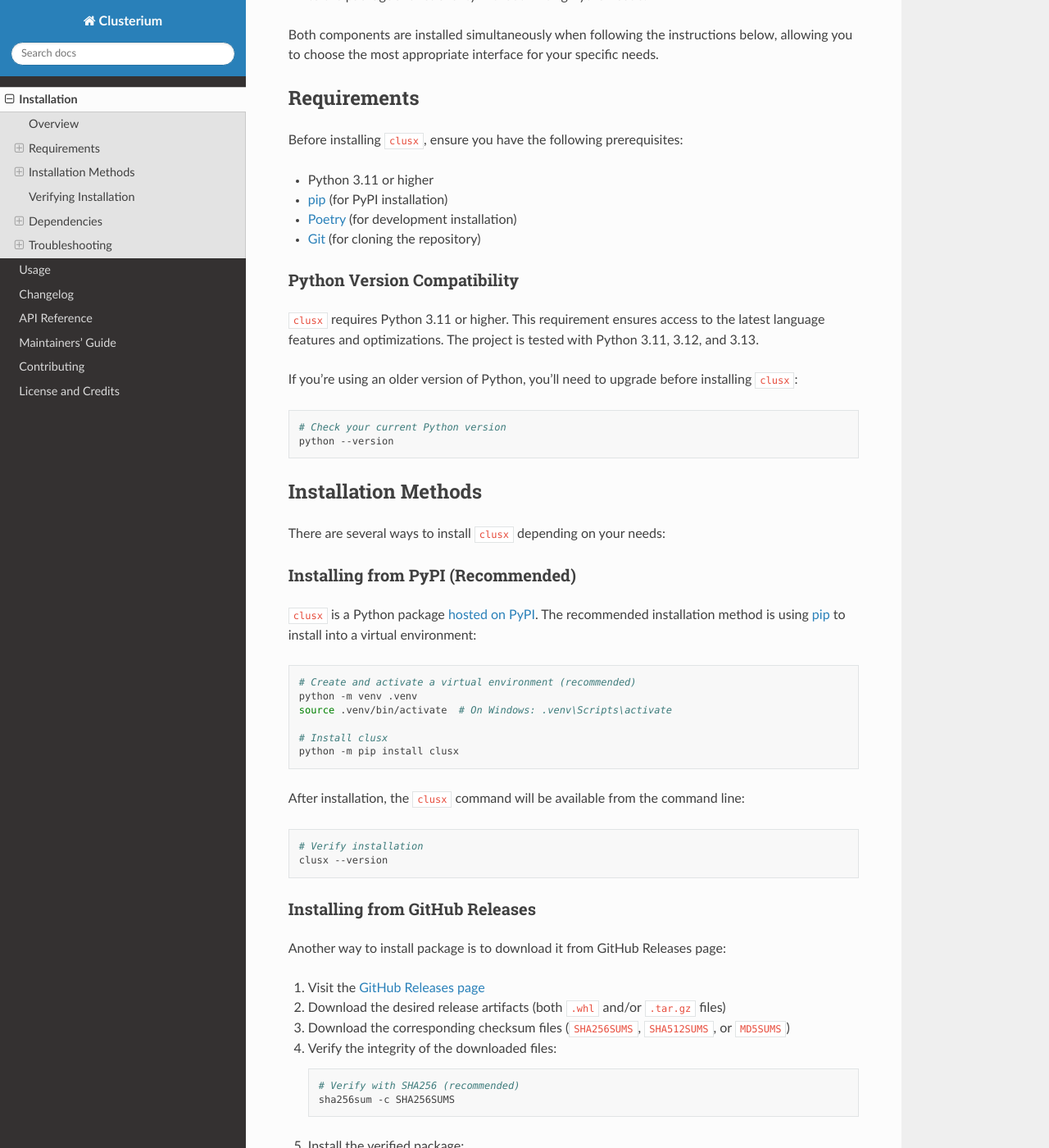
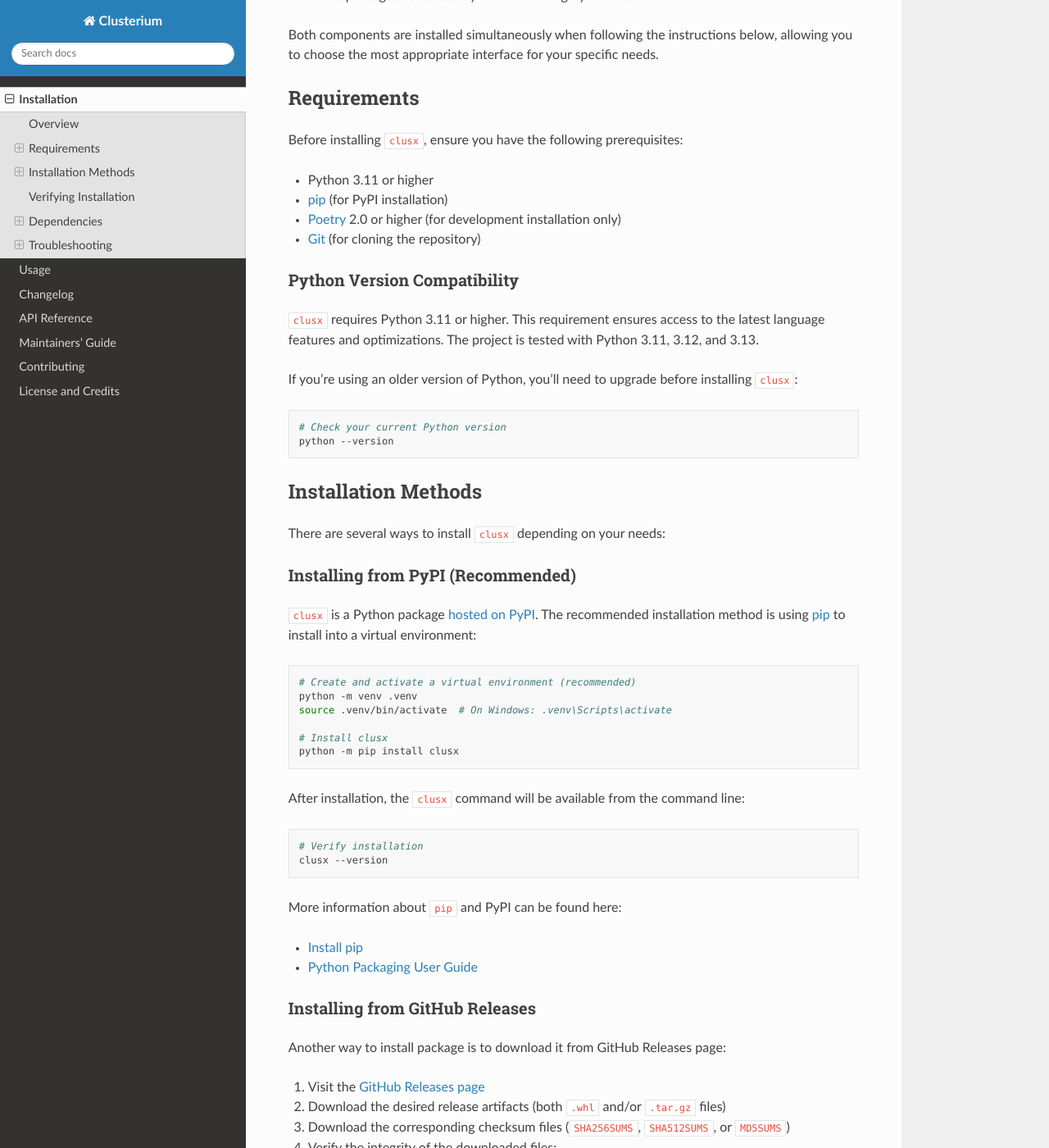
Before and after one commit to sergeyklay/clusterium, a Sphinx documentation site: the page built from docs/source/installation.rst, in a window 1280 px wide and 1400 px high, scrolled down 355 px. Shown: the whole window at 82% size. Built offline with Sphinx 7.4.7 and the Read the Docs theme 3.1.0, drawn with Linux system fonts in a browser that asks for light colours.

```diff
--- a/docs/source/installation.rst
+++ b/docs/source/installation.rst
@@ -19,7 +19,7 @@ Before installing ``clusx``, ensure you have the following prerequisites:
 
 * Python 3.11 or higher
 * `pip <https://pip.pypa.io/en/stable/>`_ (for PyPI installation)
-* `Poetry <https://python-poetry.org/>`_ (for development installation)
+* `Poetry <https://python-poetry.org/>`_ 2.0 or higher (for development installation only)
 * `Git <https://git-scm.com/>`_ (for cloning the repository)
 
 Python Version Compatibility
@@ -60,6 +60,11 @@ After installation, the ``clusx`` command will be available from the command lin
 
    # Verify installation
    clusx --version
+
+More information about ``pip`` and PyPI can be found here:
+
+* `Install pip <https://pip.pypa.io/en/latest/installation/>`_
+* `Python Packaging User Guide <https://packaging.python.org/>`_
 
 Installing from GitHub Releases
 -------------------------------
```
Also changed, not shown: CHANGELOG.rst (+9 -0 lines), docs/source/maintainers.rst (+5 -5 lines), pyproject.toml (+40 -9 lines), .readthedocs.yaml, 3 other files.
